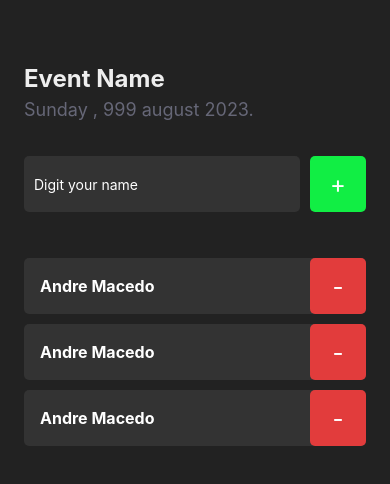
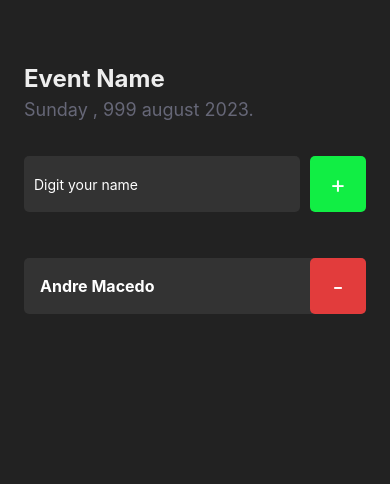
Before and after one commit to andrevitormb/imHere, a React Native app: screen / in a window 390 px wide. Shown: the top 484 px of the page. Built offline with nearby package versions, Linux system fonts and the light colour scheme.

Commit message:
interaction buttons

```diff
--- a/src/components/Participant/index.tsx
+++ b/src/components/Participant/index.tsx
@@ -1,11 +1,16 @@
 import {Text,View,TouchableOpacity} from 'react-native'
 import {styles} from './style'
 
-export function Participant(){
+type Props = {
+    name: string,
+    onRemove: ()=> void;
+}
+
+export function Participant({name, onRemove}: Props){
     return(
         <View style={styles.container}>
-            <Text style={styles.name}>Andre Macedo</Text>
-            <TouchableOpacity style={styles.button}>
+            <Text style={styles.name}>{name}</Text>
+            <TouchableOpacity style={styles.button} onPress={onRemove}>
             <Text style = {styles.textButton}>
               -
             </Text>
--- a/src/screens/home/index.tsx
+++ b/src/screens/home/index.tsx
@@ -7,6 +7,10 @@
 
   function handleParticipantAdd(){
     console.log('handleParticipantAdd')
+  }
+
+  function handleParticipantRemove(name:string){
+    console.log(`handleParticipantRemove ${name}`)
   }
 
   return(
@@ -30,9 +34,8 @@
             </Text>
           </TouchableOpacity>
          </View>
-         <Participant />
-         <Participant />
-         <Participant />
+         <Participant name='Andre Macedo' onRemove ={()=> handleParticipantRemove ('Andre Macedo')}/>
+
     </View>
 )
 }
```
